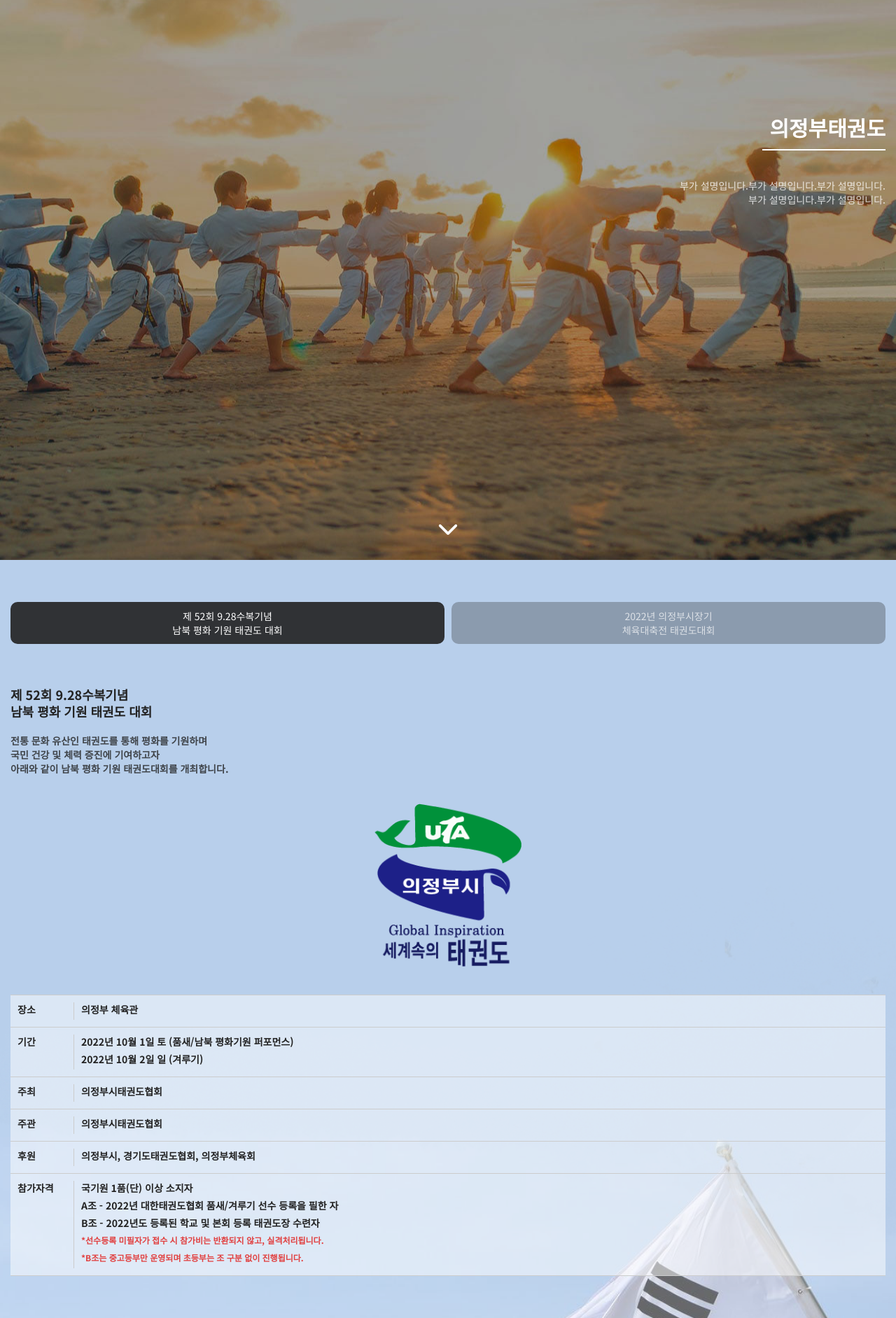
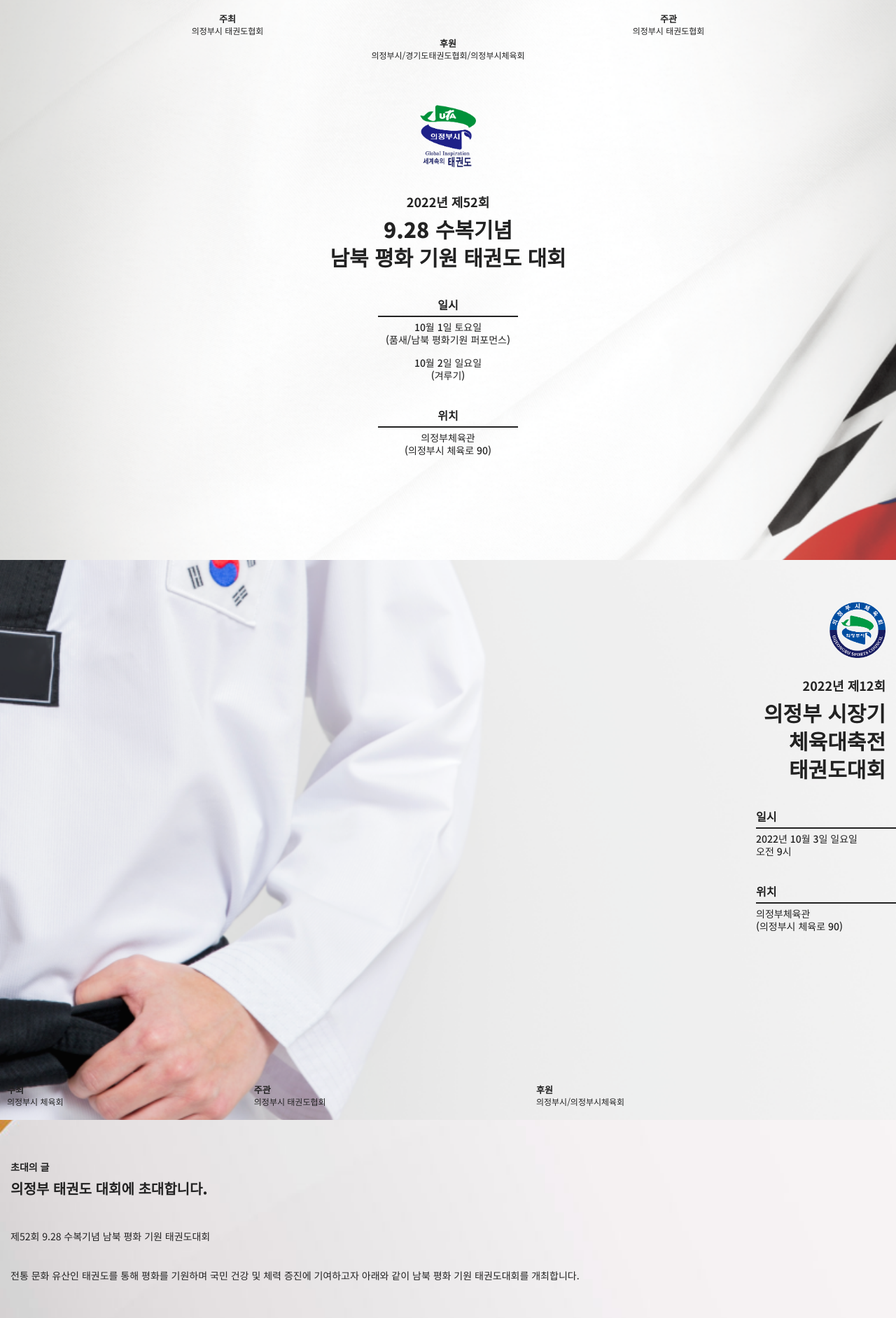
Before and after one commit to yej15/Taekwondo, a plain HTML site: page index.html in a window 1280 px wide. Shown: the top 1883 px of the page at 70% size. Drawn offline with nearby package versions, Linux system fonts and the light colour scheme.

Commit message:
commit 220915

```diff
--- a/index.html
+++ b/index.html
@@ -2,7 +2,8 @@
 <!--
     ====================================================
     Yeojin Kim | yeojinkim15@gmail.com
-    작업일: 2022.09.14
+    최초작업일: 2022.09.14
+    마지막수정일: 2022.09.15
     ====================================================
 -->
 <html lang="ko">
@@ -10,47 +11,84 @@
     <meta charset="UTF-8">
     <meta http-equiv="X-UA-Compatible" content="IE=edge">
     <meta name="viewport" content="width=device-width, initial-scale=1.0">
-    <title>남북 평화 기원 태권도대회</title>
+    <title>의정부시 태권도대회</title>
     <link rel="preconnect" href="https://fonts.googleapis.com">
     <link rel="preconnect" href="https://fonts.gstatic.com" crossorigin>
-    <link href="https://fonts.googleapis.com/css2?family=Noto+Sans+KR:wght@300;400;500;700&display=swap" rel="stylesheet">
-    <script src="https://kit.fontawesome.com/a950957123.js" crossorigin="anonymous"></script>
+    <link href="https://fonts.googleapis.com/css2?family=Noto+Sans+KR:wght@300;400;500;700;900&display=swap" rel="stylesheet">
+    <!-- <script src="https://kit.fontawesome.com/a950957123.js" crossorigin="anonymous"></script> -->
     <script src="https://code.jquery.com/jquery-2.2.4.min.js"></script>
     <link rel="stylesheet" href="/style.css">
 </head>
 <body>
-    <section class="section1">
-        <div class="bg-img"><img src="/img/bg1.jpg" alt="bg"></div>
-        <div class="tit">
-            <h1>의정부태권도</h1>
-            <h2>
-                부가 설명입니다.부가 설명입니다.부가 설명입니다.
-                <br>부가 설명입니다.부가 설명입니다.
-            </h2>
+    <section class="section sec1">
+        <div class="host">
+            <div><span>주최</span><p>의정부시 태권도협회</p></div>
+            <div><span>주관</span><p>의정부시 태권도협회</p></div>
+            <div><span>후원</span><p>의정부시/경기도태권도협회/의정부시체육회</p></div>
         </div>
-        <p class="scroll" onclick="scrollTo()"><i class="fa-solid fa-chevron-down"></i></p>
+        <div class="main-wrap">
+            <div class="logo"><img src="/img/logo01.png" alt="logo"></div>
+            <h2>2022년 제52회</h2>
+            <h3>9.28 수복기념<br>남북 평화 기원 태권도 대회</h3>
+            <div class="box">
+                <h4>일시</h4>
+                <p>10월 1일 토요일<br>(품새/남북 평화기원 퍼포먼스)</p>
+                <p>10월 2일 일요일<br>(겨루기)</p>
+            </div>
+            <div class="box">
+                <h4>위치</h4>
+                <p>의정부체육관<br>(의정부시 체육로 90)</p>
+            </div>
+        </div>
     </section>
 
-    <section class="section2" id="scroll">
-        <ul class="btns" id="tabs">
-            <li class="active"><span>제 52회 9.28수복기념<br>남북 평화 기원 태권도 대회</span></li>
-            <li><span>2022년 의정부시장기<br>체육대축전 태권도대회</span></li>
-        </ul>
+    <section class="section sec2">
+        <div class="main-wrap">
+            <div class="logo"><img src="/img/logo02.png" alt="logo"></div>
+            <h2>2022년 제12회</h2>
+            <h3>의정부 시장기<br>체육대축전<br>태권도대회</h3>
+            <div class="box">
+                <h4>일시</h4>
+                <p>2022년 10월 3일 일요일<br>오전 9시</p>
+            </div>
+            <div class="box">
+                <h4>위치</h4>
+                <p>의정부체육관<br>(의정부시 체육로 90)</p>
+            </div>
+        </div>
+        <div class="host">
+            <div><span>주최</span><p>의정부시 체육회</p></div>
+            <div><span>주관</span><p>의정부시 태권도협회</p></div>
+            <div><span>후원</span><p>의정부시/의정부시체육회</p></div>
+        </div>
+    </section>
 
-        <div class="box-wrap">
-            <div class="box active">
+    <section class="sec sec3">
+        <div class="wrap">
             <div class="tit">
-                    <h2>제 52회 9.28수복기념 <br>남북 평화 기원 태권도 대회</h2>
-                    <h3>
-                        전통 문화 유산인 태권도를 통해 평화를 기원하며
-                        <br>국민 건강 및 체력 증진에 기여하고자
-                        <br>아래와 같이 남북 평화 기원 태권도대회를 개최합니다.
-                    </h3>
+                <h2>초대의 글</h2>
+                <h3>의정부 태권도 대회에 초대합니다.</h3>
             </div>
-                <div class="info">
-                    <div class="logo">
-                        <img src="/img/logo.png" alt="logo">
+            <div class="txt">
+                제52회 9.28 수복기념 남북 평화 기원 태권도대회
+                <br><br>
+                전통 문화 유산인 태권도를 통해 평화를 기원하며 국민 건강 및 체력 증진에 기여하고자 아래와 같이 남북 평화 기원 태권도대회를 개최합니다.
+                <br><br><br>
+                제12회 의정부시장기 체육대축전 태권도대회 겸 꼬꼬마 태권도대회
+                <br><br>
+                시민의 행복과 삶의 질 향상을 위한 의정부시장기 체육대축권 태권도대회 겸 꼬꼬마태권도대회를 아래와 같이 개최합니다.
             </div>
+        </div>
+    </section>
+
+    <section class="sec sec4">
+        <div class="wrap">
+            <div class="tit">
+                <h2>행사일정 안내</h2>
+                <h3>세부 일정을 안내드립니다.</h3>
+            </div>
+            <div class="box">
+                <h4>제 52회 9.28수복기념 남북 평화 기원 태권도 대회</h4>
                 <ul>
                     <li>
                         <span>장소</span>
@@ -95,19 +133,8 @@
                     </li>
                 </ul>
             </div>
-            </div>
-
             <div class="box">
-                <div class="tit">
-                    <h2>제12회 의정부시장기 체육대축전<br>태권도대회 겸 꼬꼬마 태권도대회</h2>
-                    <h3>
-                        시민의 행복과 삶의 질 향상을 위한 의정부시장기 체육대축권 태권도대회 겸 꼬꼬마태권도대회를 아래와 같이 개최합니다.
-                    </h3>
-                </div>
-                <div class="info">
-                    <div class="logo">
-                        <img src="/img/logo2.png" alt="logo">
-                    </div>
+                <h4>제12회 의정부시장기 체육대축전 태권도대회 겸 꼬꼬마 태권도대회</h4>
                 <ul>
                     <li>
                         <span>장소</span>
@@ -150,30 +177,17 @@
                 </ul>
             </div>
         </div>
+    </section>
+
+    <section class="sec sec5">
+        <div class="wrap">
+            <div class="tit">
+                <h2>오시는 길</h2>
+                <h3>오시는 길을 안내드립니다.</h3>
+            </div>
+            <div class="map"><img src="/img/map.png" alt="map"></div>
+            <a href="https://map.naver.com/v5/entry/address/14140888.766521122,4545285.766824847,%EA%B2%BD%EA%B8%B0%EB%8F%84%20%EC%9D%98%EC%A0%95%EB%B6%80%EC%8B%9C%20%EC%B2%B4%EC%9C%A1%EB%A1%9C%2090?c=14140705.1116252,4545259.4648672,17,0,0,0,dh&isCorrectAnswer=true" class="direction" target="_blank">지도보기</a>
         </div>
     </section>
-
-    <script>
-        $(function(){
-            function scrollTo(){
-                $('.scroll').click(function(){
-                    $([document.documentElement, document.body]).animate({
-                        scrollTop: $("#scroll").offset().top - 70
-                    }, 1000,);
-                });
-            }
-            scrollTo();
-
-            $('#tabs li').each(function(){
-                $(this).click(function(){
-                    let idx = $(this).index();
-                    $('#tabs li').removeClass('active');
-                    $(this).addClass('active');
-                    $('.box-wrap .box').removeClass('active');
-                    $('.box-wrap .box').eq(idx).addClass('active');
-                });
-            });
-        });
-    </script>
 </body>
 </html>
--- a/style.css
+++ b/style.css
@@ -16,50 +16,53 @@ input:-webkit-autofill, input:-webkit-autofill:hover, input:-webkit-autofill:foc
 button {cursor: pointer; border:none; padding: 0;margin: 0;} select::-ms-expand {display: none;}
 a:link, a:visited, a:hover, a:active {background: none; color: inherit;}
 br {font-family: 'Dotum';}
+em {font-style: normal;}
 * {box-sizing: border-box; -webkit-tap-highlight-color: transparent;}
-/* common */
-body {
-    font-family: 'Noto Sans KR', sans-serif;
-    /* font-family: 'S-CoreDream-3Light'; */
-    font-size: 16px; font-weight: normal; line-height: 1; overflow-x: hidden; color: #222;
-}
-.wrap {padding: 0 15px;}
+
+body {font-family: 'Noto Sans KR', sans-serif; font-size: 16px; font-weight: 400; line-height: 1; overflow-x: hidden; color: #222;}
+.section {position: relative; width: 100%; min-height: 100vh; padding: 60px 0; background-repeat: no-repeat; background-position: center; background-size: cover;}
+.sec {position: relative; width: 100%; padding: 60px 0; background-repeat: no-repeat; background-position: center; background-size: cover;}
+.sec1 {background-image: url(/img/bg01.png); padding-top: 0;}
+.sec2 {background-image: url(/img/bg02.png); padding-bottom: 0;}
+.sec3, .sec4, .sec5 {background-image: url(/img/bg04.jpg);}
 .cr {color: #e14040; font-size: 12px;}
 
-/* section1 */
-.section1 {position: relative; width: 100%; height: 100vh; overflow: hidden;}
-.section1 .bg-img {position: absolute; left: 50%; top: 50%; transform: translate(-50%,-50%);;}
-.section1 .tit {position: absolute; z-index: 1; top: 20%; left: 0; right: 0; padding: 0 15px; text-align: right;}
-.section1 .tit h1 {position: relative; font-size: 30px; line-height: 45px; padding-bottom: 10px; font-weight: bold; color: #fff; opacity: 0; animation: opa 1s forwards; display: inline-block; padding-left: 10px;}
-.section1 .tit h1:after {content: ''; position: absolute; left: 0; right: 0; bottom: 0; height: 2px; background: #fff;}
-.section1 .tit h2 {margin-top: 40px; font-size: 14px; line-height: 20px; color: rgba(255,255,255,.8); opacity: 0; animation: opa 1s .3s forwards;}
-.section1 .scroll {position: absolute; z-index: 10; left: 0; right: 0; text-align: center; bottom: 30px; font-size: 30px; color: #fff; cursor: pointer;}
-@keyframes opa {
-    0% {opacity: 0; transform: translateY(40px);}
-    100% {opacity: 1; transform: translateY(0);}
-}
+.host {display: flex; flex-wrap: wrap; font-size: 12px; padding: 20px 10px;}
+.host span {font-weight: 700; font-size: 13px; display: block; margin-bottom: 5px;}
+.logo img {width: 80px; height: auto; object-fit: cover;}
+.main-wrap h2 {font-size: 18px; font-weight: 700; margin: 30px 0 10px; padding: 0 10px;}
+.main-wrap h3 {font-size: 30px; line-height: 40px; font-weight: 900; padding: 0 10px;}
+.main-wrap .box {margin-top: 40px;}
+.main-wrap .box h4 {position: relative; display: inline-block; width: 200px; font-size: 16px; font-weight: 700; padding-bottom: 10px; margin-bottom: 5px;}
+.main-wrap .box h4:after {content: ''; position: absolute; left: 50%; bottom: 0; width: 100%; height: 2px; background: #222; transform: translateX(-50%);}
+.main-wrap .box p {font-size: 14px; line-height: 18px; margin-bottom: 15px; font-weight: 500;}
 
-/* section2 */
-.section2 {position: relative; padding: 60px 15px;}
-.section2:after {content: ''; position: absolute; width: 100%; height: 100%; left: 0; top: 0; background: url(/img/bg2.png) no-repeat center / cover; z-index: -1;}
-.section2 .btns {display: flex; justify-content: center; align-items: center;}
-.section2 .btns li {width: calc(50% - 5px); height: 60px; display: flex; justify-content: center; align-items: center; text-align: center; background: rgba(34,34,34,.3); border-radius: 10px; cursor: pointer;}
-.section2 .btns li:first-of-type {margin-right: 5px;}
-.section2 .btns li:last-of-type {margin-left: 5px;}
-.section2 .btns li span {font-size: 14px; line-height: 20px; color: rgba(255,255,255,.7);}
-.section2 .btns li.active {background: rgba(34,34,34,.9);}
-.section2 .btns li.active span {color: #fff;}
+.sec1 {text-align: center;}
+.sec1 .host {justify-content: flex-start; align-items: flex-start;}
+.sec1 .host div {width: 50%; text-align: center; margin-bottom: 5px;}
+.sec1 .host div:last-of-type {width: 100%;}
+.sec1 .logo {margin: 40px 0;}
 
-.box-wrap {margin-top: 60px;}
-.box {display: none;}
-.box.active {display: block;}
-.box .tit {color: #222;}
-.box .tit h2 {font-size: 18px; line-height: 24px; font-weight: 700; margin-bottom: 20px;}
-.box .tit h3 {font-size: 14px; line-height: 20px; font-weight: 700; opacity: 0.8;}
-.box .info .logo {margin: 40px 0; text-align: center;}
-.box .info .logo img {width: 210px; height: auto; object-fit: cover; margin: 0 auto;}
-.box .info ul {border-top: 1px solid #ccc;}
-.box .info li {display: flex; justify-content: flex-start; align-items: flex-start; font-size: 14px; line-height: 20px; padding: 10px; border-bottom: 1px solid #ccc; background: rgba(255,255,255,.5);}
-.box .info li span {width: 80px; font-weight: 700;}
-.box .info li .txt {width: calc(100% - 85px); font-weight: 800; border-left: 1px solid #ccc; padding-left: 10px;}
-.box .info li .txt p {margin-bottom: 5px;}
+.sec2 {text-align: right; display: flex; flex-direction: column; justify-content: space-between; align-items: flex-end;}
+.sec2 .logo {padding-right: 15px;}
+.sec2 h2, .sec2 h3 {padding-right: 15px;}
+.sec2 .box {text-align: left; width: 200px; margin-left: auto;}
+.sec2 .host {width: 100%; display: flex; justify-content: space-between; align-items: center; text-align: left;}
+.sec2 .host div:nth-of-type(1) {width: 28%;}
+.sec2 .host div:nth-of-type(2) {width: 32%;}
+.sec2 .host div:nth-of-type(3) {width: 40%;}
+
+.wrap {padding: 0 15px;}
+.tit {margin-bottom: 40px;}
+.tit h2 {font-size: 14px; font-weight: 700; margin-bottom: 10px;}
+.tit h3 {font-size: 20px; line-height: 28px; font-weight: 900;}
+.sec3 .txt {font-size: 14px; line-height: 28px;}
+
+.sec4 .box h4 {font-size: 16px; line-height: 20px; font-weight: 700; margin-bottom: 20px;}
+.sec4 .box ul {border-top: 1px solid #666; margin-bottom: 60px;}
+.sec4 .box li {display: flex; justify-content: flex-start; align-items: flex-start; border-bottom: 1px solid #666; padding: 10px 0; font-size: 14px; line-height: 20px;}
+.sec4 .box li span {width: 80px; flex: none; font-weight: 700;}
+.sec4 .box li .txt {width: calc(100% - 80px); padding: 0 5px;}
+
+.sec5 .map img {width: 100%; height: auto; object-fit: cover;}
+.sec5 .direction {display: block; width: 80%; height: 40px; line-height: 40px; border-radius: 40px; text-align: center; margin: 20px auto; background: #222; color: #fff; font-size: 16px; font-weight: 700;}
```
Also changed, not shown: index copy.html (added, +179 -0 lines), img/bg01.png (added), img/bg02.png (added), img/bg03.jpg (added), img/bg04.jpg (added), img/bg1.jpg (deleted), img/bg2.png (deleted), img/bg3.jpg (deleted), img/ex01.jpg (deleted), img/ex02.jpg (deleted), img/ex03.jpg (deleted), img/ex04.jpg (deleted), img/logo01.png (renamed from img/logo.png), img/logo02.png (renamed from img/logo2.png), 1 more files. Lines whose indentation alone changed are shown as unchanged.
